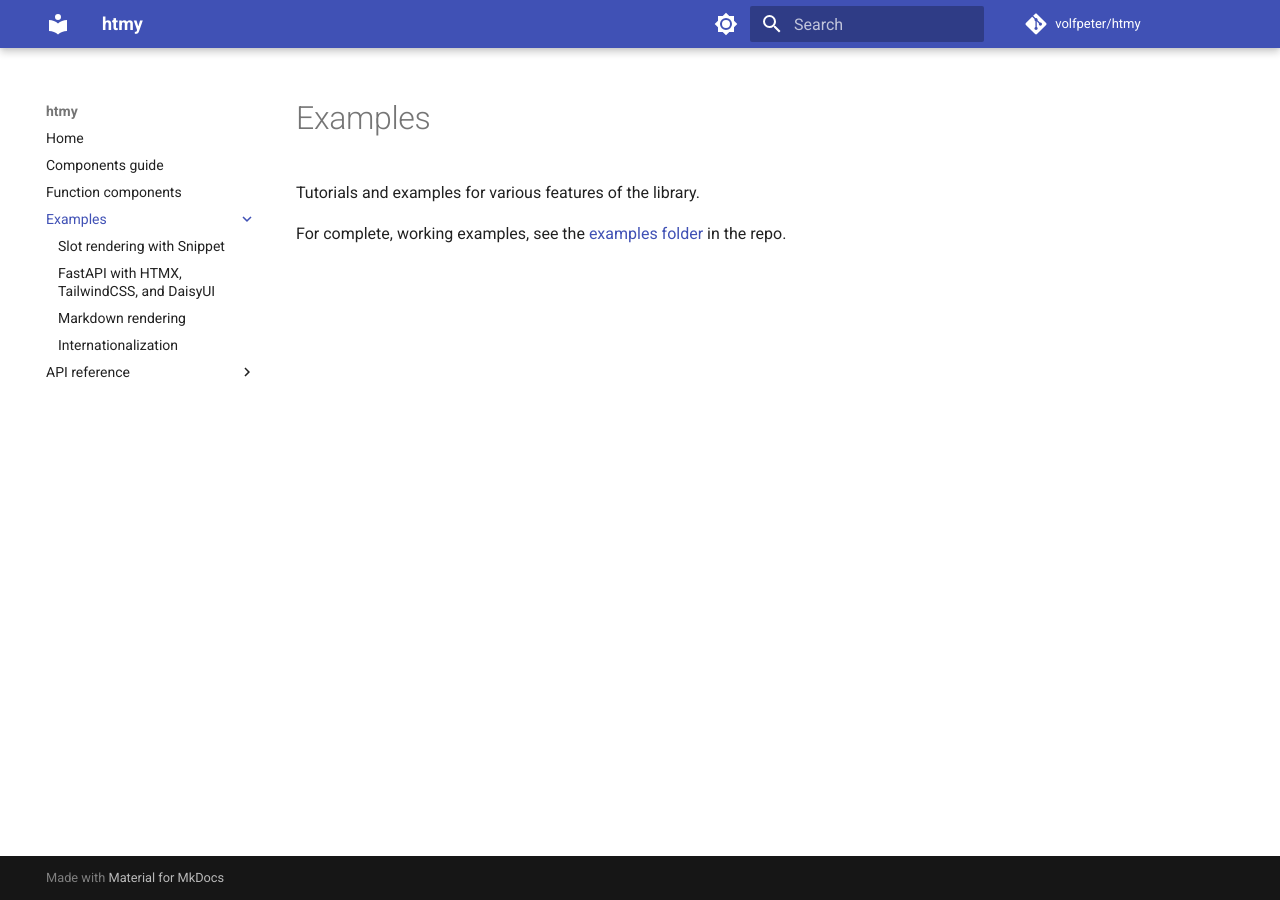
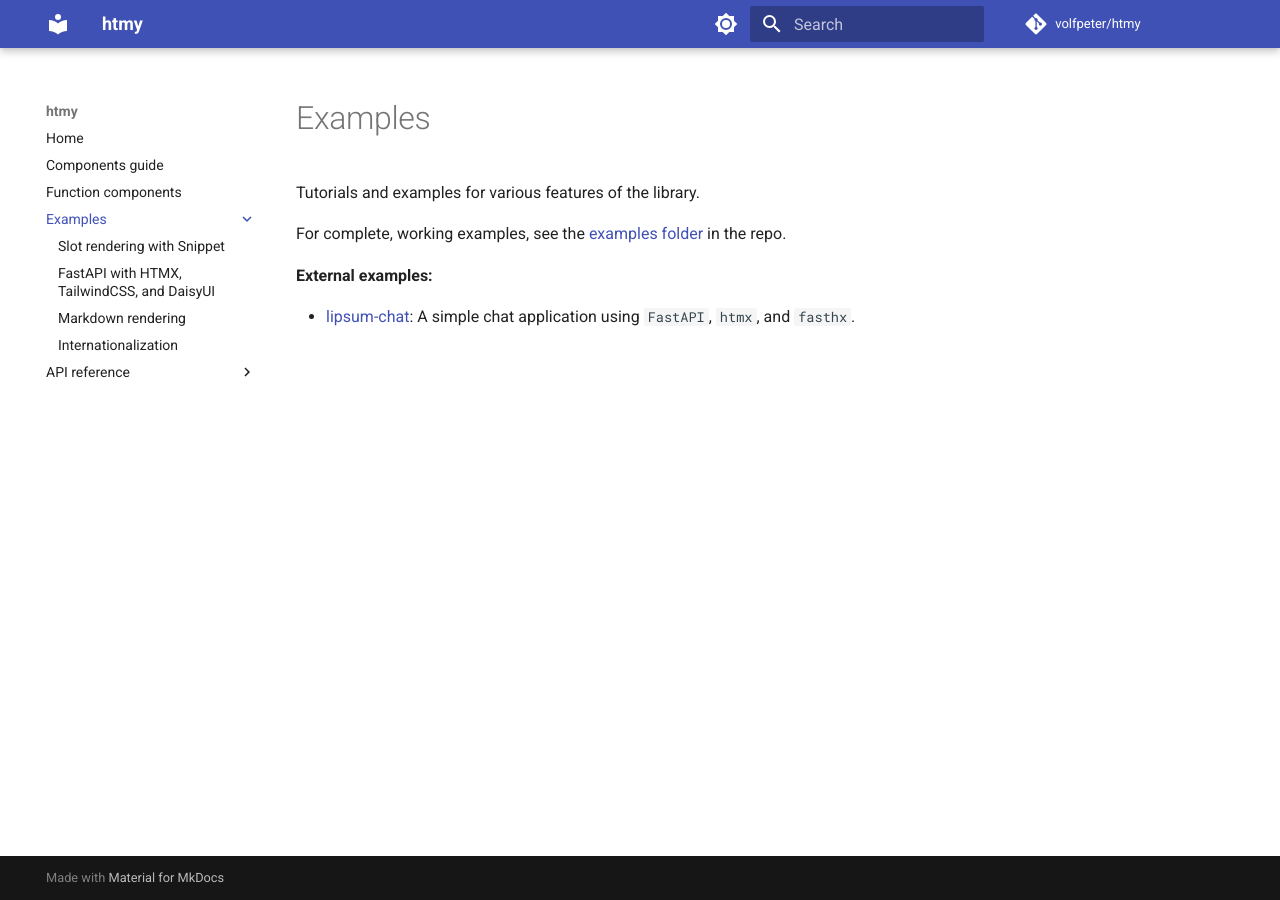
Before and after one commit to volfpeter/htmy, an MkDocs documentation site: the page built from docs/examples/index.md, in a window 1280 px wide. Built offline with MkDocs 1.6.1 and Material for MkDocs 9.7.7, drawn with Linux system fonts in a browser that asks for light colours; comment, search, counter and statistics services are not loaded.

Commit message:
docs: add external example to docs, fastapi and fasthx chatbot, fixes #10

```diff
--- a/docs/examples/index.md
+++ b/docs/examples/index.md
@@ -1,3 +1,7 @@
 Tutorials and examples for various features of the library.
 
 For complete, working examples, see the [examples folder](https://github.com/volfpeter/htmy/tree/main/examples) in the repo.
+
+**External examples:**
+
+- [lipsum-chat](https://github.com/volfpeter/lipsum-chat): A simple chat application using `FastAPI`, `htmx`, and `fasthx`.
```
Also changed, not shown: README.md (+4 -0 lines).
